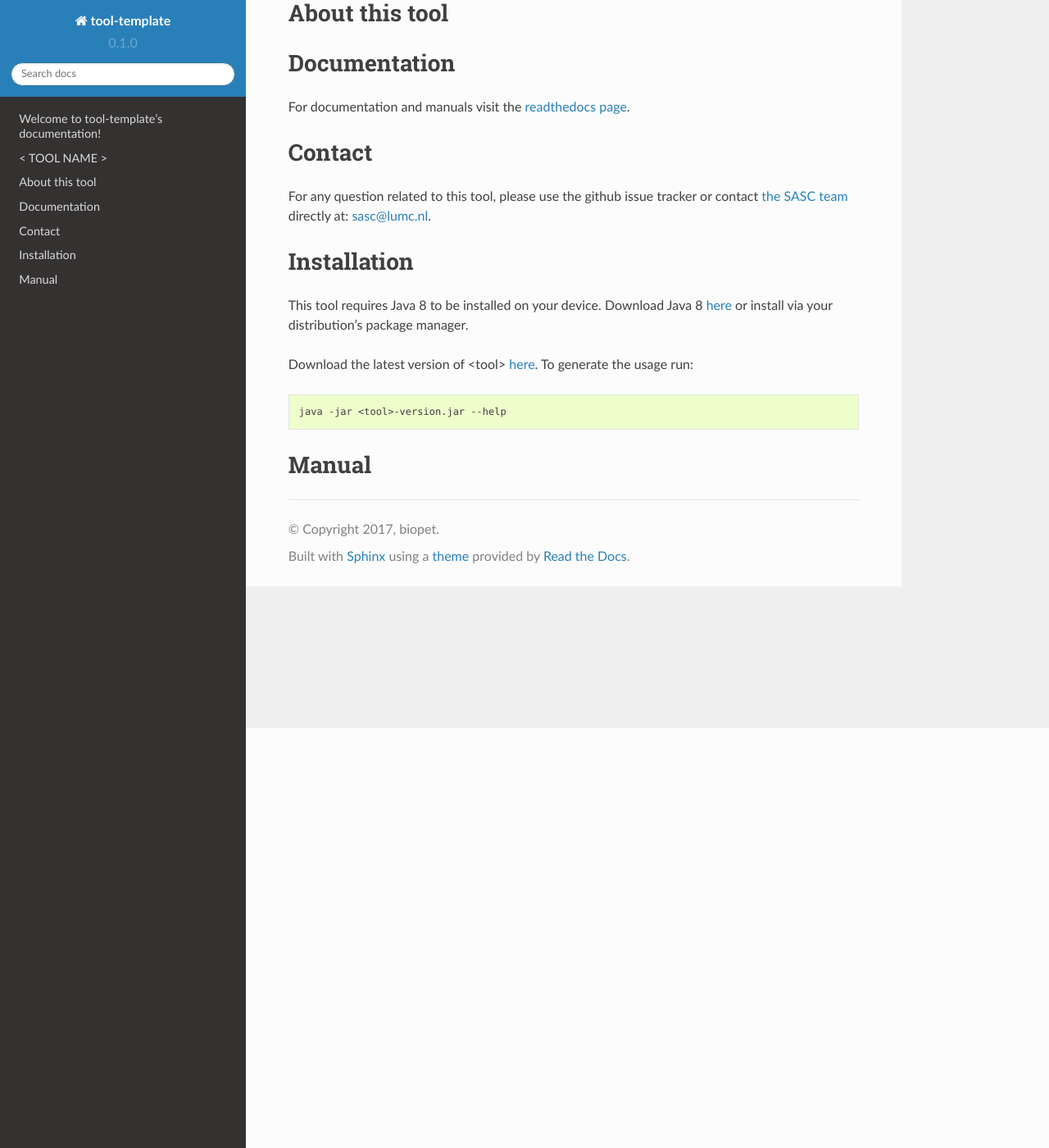
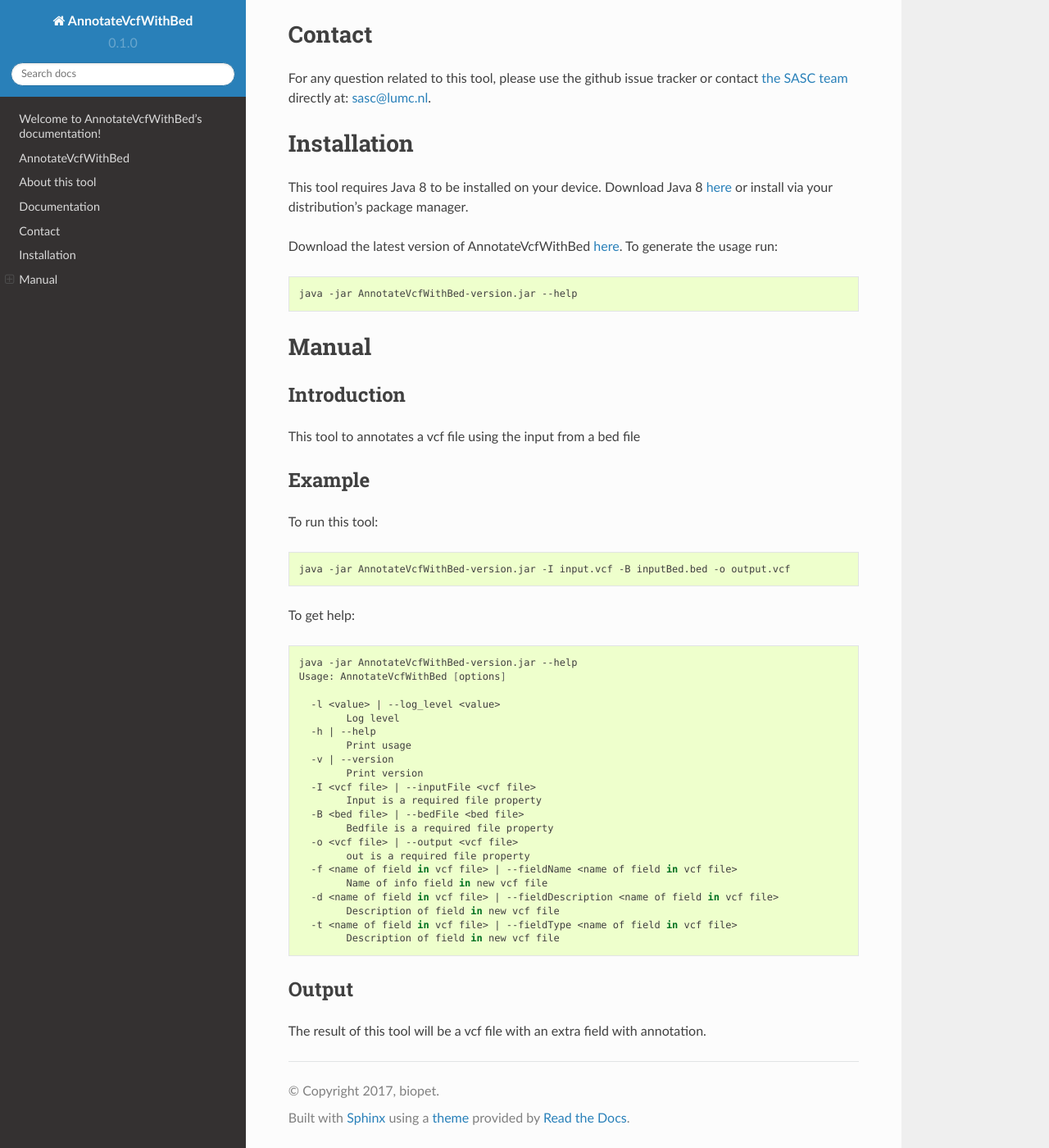
Before and after one commit to biopet/annotatevcfwithbed, a Sphinx documentation site: the page built from docs/index.rst, in a window 1280 px wide and 1400 px high, scrolled down 512 px. Shown: the whole window at 82% size. Built offline with Sphinx 7.4.7 and the Read the Docs theme 2.0.0, drawn with Linux system fonts in a browser that asks for light colours; some of the changed text lies outside the part shown.

Commit message:
documentation

````diff
--- a/README.md
+++ b/README.md
@@ -1,20 +1,13 @@
-TODO:
-- Update this file
-- Update docs/manual.md
-- Update index.rst
-- Update docs/installation.md
-- Make sure all links are correct
-
-#  < TOOL NAME >
+#  AnnotateVcfWithBed
 This tool is part of BIOPET tool suite that is developed at LUMC by [the SASC team](http://sasc.lumc.nl/).
 Each tool in the BIOPET tool suite is meant to offer a standalone function that can be used to perform a
 dedicate data analysis task or added as part of [BIOPET pipelines](http://biopet-docs.readthedocs.io/en/latest/).
 
 #  About this tool
-<Description of a tool>
+This tool to annotates a vcf file using the input from a bed file.
 
 #  Documentation
-For documentation and manuals visit the [readthedocs page](http://biopet-toolName.readthedocs.io/en/latest/).
+For documentation and manuals visit the [readthedocs page](http://biopet-AnnotateVcfWithBed.readthedocs.io/en/latest/).
 
 
 #  Contact
--- a/docs/INSTALLATION.md
+++ b/docs/INSTALLATION.md
@@ -3,8 +3,8 @@ This tool requires Java 8 to be installed on your device. Download Java 8
 [here](http://www.oracle.com/technetwork/java/javase/downloads/jre8-downloads-2133155.html)
 or install via your distribution's package manager.
 
-Download the latest version of <tool> [here](https://github.com/biopet/INSERTTOOLNAMEHERE/releases/).
+Download the latest version of AnnotateVcfWithBed [here](https://github.com/biopet/AnnotateVcfWithBed/releases/).
 To generate the usage run:
 ```bash
-java -jar <tool>-version.jar --help
+java -jar AnnotateVcfWithBed-version.jar --help
 ```
--- a/docs/MANUAL.md
+++ b/docs/MANUAL.md
@@ -1,3 +1,38 @@
 # Manual
 
-<Elaborate usage description>
+## Introduction
+This tool to annotates a vcf file using the input from a bed file
+
+## Example
+To run this tool:
+```bash
+java -jar AnnotateVcfWithBed-version.jar -I input.vcf -B inputBed.bed -o output.vcf
+```
+
+To get help:
+```bash
+java -jar AnnotateVcfWithBed-version.jar --help
+Usage: AnnotateVcfWithBed [options]
+
+  -l <value> | --log_level <value>
+        Log level
+  -h | --help
+        Print usage
+  -v | --version
+        Print version
+  -I <vcf file> | --inputFile <vcf file>
+        Input is a required file property
+  -B <bed file> | --bedFile <bed file>
+        Bedfile is a required file property
+  -o <vcf file> | --output <vcf file>
+        out is a required file property
+  -f <name of field in vcf file> | --fieldName <name of field in vcf file>
+        Name of info field in new vcf file
+  -d <name of field in vcf file> | --fieldDescription <name of field in vcf file>
+        Description of field in new vcf file
+  -t <name of field in vcf file> | --fieldType <name of field in vcf file>
+        Description of field in new vcf file
+```
+
+## Output
+The result of this tool will be a vcf file with an extra field with annotation.
--- a/docs/conf.py
+++ b/docs/conf.py
@@ -49,7 +49,7 @@ source_suffix = ['.rst', '.md']
 master_doc = 'index'
 
 # General information about the project.
-project = u'tool-template'
+project = u'AnnotateVcfWithBed'
 copyright = u'2017, biopet'
 author = u'biopet'
 
@@ -118,7 +118,7 @@ html_sidebars = {
 # -- Options for HTMLHelp output ------------------------------------------
 
 # Output file base name for HTML help builder.
-htmlhelp_basename = 'tool-templatedoc'
+htmlhelp_basename = 'AnnotateVcfWithBeddoc'
 
 
 # -- Options for LaTeX output ---------------------------------------------
@@ -145,7 +145,7 @@ latex_elements = {
 # (source start file, target name, title,
 #  author, documentclass [howto, manual, or own class]).
 latex_documents = [
-    (master_doc, 'tool-template.tex', u'tool-template Documentation',
+    (master_doc, 'AnnotateVcfWithBed.tex', u'AnnotateVcfWithBed Documentation',
      u'biopet', 'manual'),
 ]
 
@@ -155,7 +155,7 @@ latex_documents = [
 # One entry per manual page. List of tuples
 # (source start file, name, description, authors, manual section).
 man_pages = [
-    (master_doc, 'tool-template', u'tool-template Documentation',
+    (master_doc, 'AnnotateVcfWithBed', u'AnnotateVcfWithBed Documentation',
      [author], 1)
 ]
 
@@ -166,7 +166,7 @@ man_pages = [
 # (source start file, target name, title, author,
 #  dir menu entry, description, category)
 texinfo_documents = [
-    (master_doc, 'tool-template', u'tool-template Documentation',
-     author, 'tool-template', 'One line description of project.',
+    (master_doc, 'AnnotateVcfWithBed', u'AnnotateVcfWithBed Documentation',
+     author, 'AnnotateVcfWithBed', 'Annotate a vcf file using the input from a bed file.',
      'Miscellaneous'),
 ]
--- a/docs/index.rst
+++ b/docs/index.rst
@@ -1,9 +1,9 @@
-.. tool-template documentation master file, created by
+.. AnnotateVcfWithBed documentation master file, created by
    sphinx-quickstart on Thu Oct 12 09:56:27 2017.
    You can adapt this file completely to your liking, but it should at least
    contain the root `toctree` directive.
 
-Welcome to tool-template's documentation!
+Welcome to AnnotateVcfWithBed's documentation!
 =========================================
 
 .. mdinclude:: ../README.md
````
Also changed, not shown: 1 other file.
